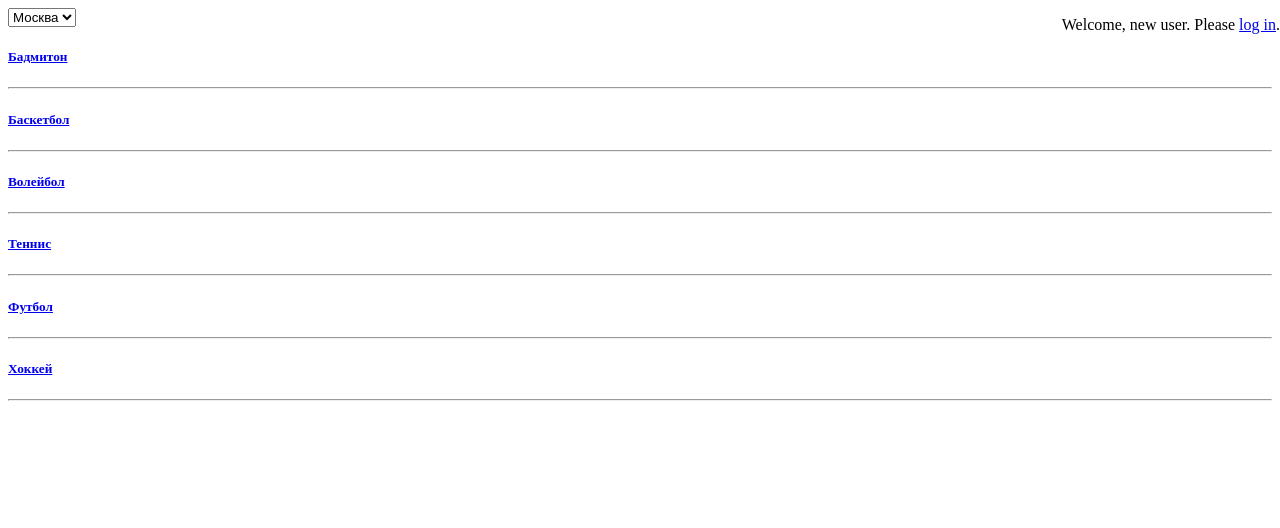
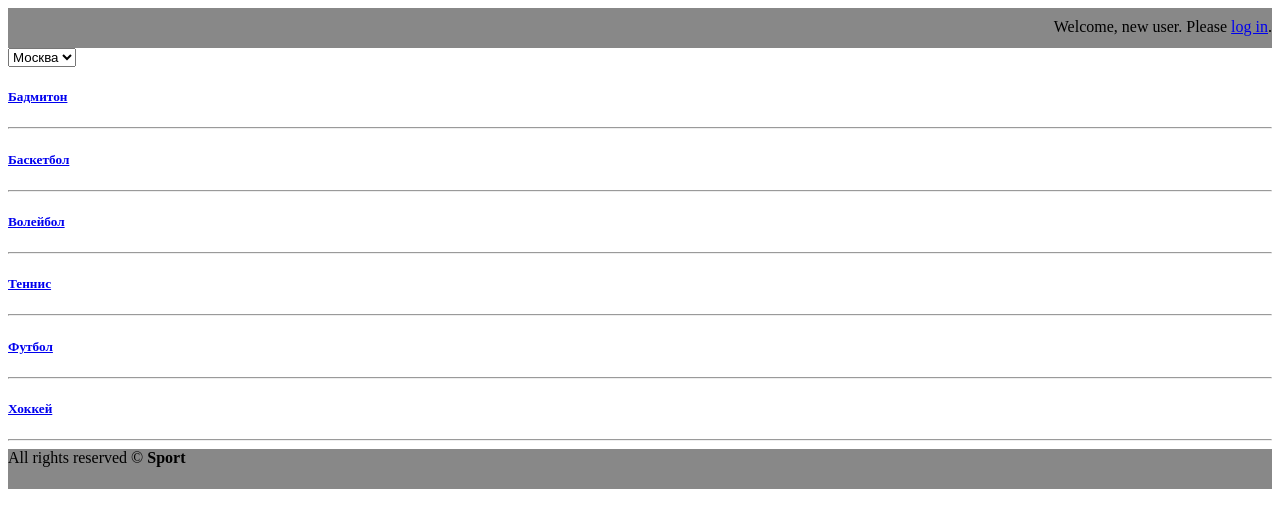
Before and after one commit to dmtmalin/sportsite, a Django app: page /sport/ in a window 1280 px wide. Shown: the top 528 px of the page. Run offline with Django 3.2, Linux system fonts and the light colour scheme; data comes from the database, SQL or seed files in the repository; data that the repository does not hold is empty; some libraries are stand-ins or nearby versions.

Commit message:
a little bit css to base.html

```diff
--- a/sport/templates/base.html
+++ b/sport/templates/base.html
@@ -4,23 +4,60 @@
 	<title>Sport</title>
 	<style type="text/css">
 		#topbar {
-			position: absolute;
-			top: 0;
-			right: 0;
-			z-index: 1; }
+			background-color: #888;
+			height: 40px;
+			width: 100%;
+
+		}
+		#bottombar {
+			background-color: #888;
+			height: 40px;
+			width: 100%;
+		}
+
+		.top-nav {
+			list-style-type: none;
+			padding: 0px;
+			margin: 0px;
+			padding-top: 10px;
+		}
+
+		.top-nav li {
+			display: inline;
+			padding-left: 14px;
+		}
+
+		.right {
+			float: right;
+		}
+
+		.top-nav .left {
+			float: left;
+		}
 	</style>
 	{% block head %}{% endblock %}
 </head>
 <body>
 	<div id="topbar">
 		{% if user.is_authenticated %}
-			<p><a href="/sport/events">My event</a></p>
-			<p><a href="/sport/regvenues">Registration event</a></p>
-			<p>Welcome, {{ user.username }}. <a href="/sport/logout_view">Log out.</a></p>
+			<ul class="top-nav right">
+				<li>Welcome, {{ user.username }}. <a href="/sport/logout_view">Log out.</a></li>
+			</ul>
+			<ul class="top-nav left">
+				<li><a href="/sport/events">My event</a></li>
+				<li><a href="/sport/regvenues">Registration event</a></li>
+			</ul>
 		{% else %}
-			<p>Welcome, new user. Please <a href="/sport/login">log in</a>.</p>
+			<ul class="top-nav right">
+				<li>Welcome, new user. Please <a href="/sport/login">log in</a>.</li>
+			</ul>
 		{% endif %}
 	</div>
+	<div id="content">
 	{% block content %}{% endblock %}
+	</div>
+	<div id="bottombar">
+		All rights reserved &copy; <b>Sport</b>
+	</div>
 </body>
 </html>
```
